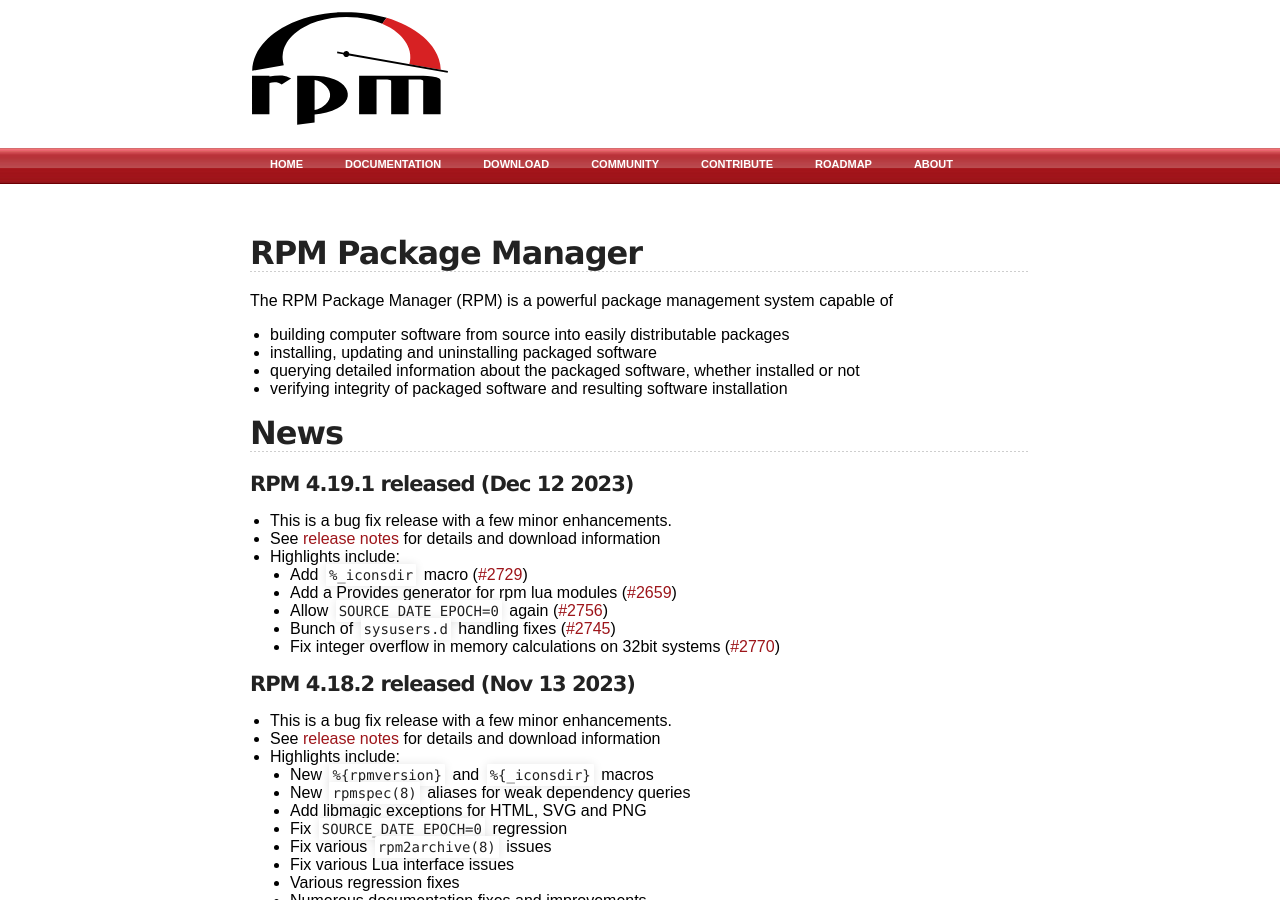
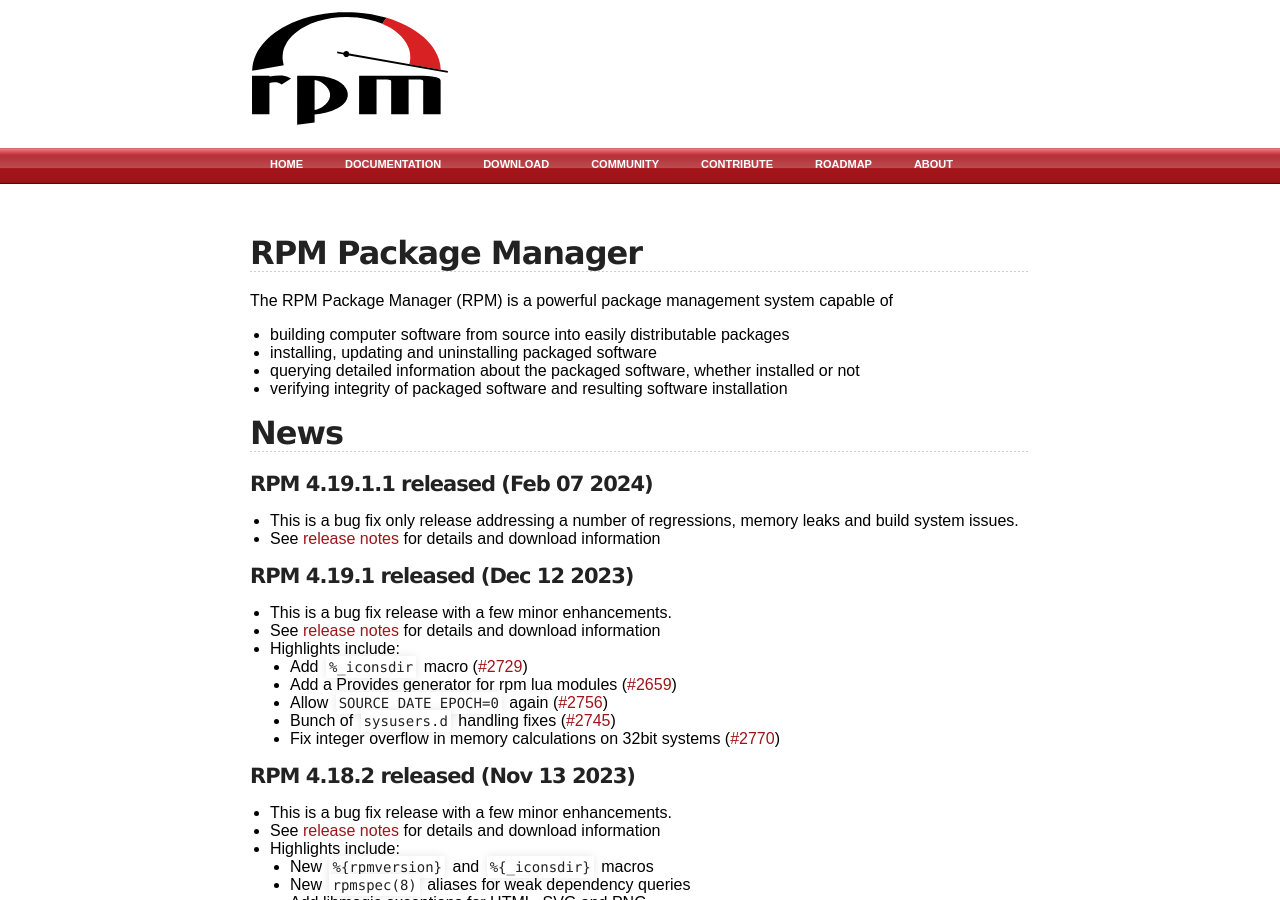
Before and after one commit to rpm-software-management/rpm-web, a Jekyll site: the page built from index.md, in a window 1280 px wide and 900 px high. Built offline with Jekyll 4.4.1, drawn with Linux system fonts in a browser that asks for light colours.

```diff
--- a/index.md
+++ b/index.md
@@ -15,6 +15,11 @@ capable of
 * verifying integrity of packaged software and resulting software installation
 
 ## News
+
+#### RPM 4.19.1.1 released (Feb 07 2024)
+* This is a bug fix only release addressing a number of regressions, memory
+  leaks and build system issues.
+* See [release notes](wiki/Releases/4.19.1.1) for details and download information
 
 #### RPM 4.19.1 released (Dec 12 2023)
 * This is a bug fix release with a few minor enhancements.
```
Also changed, not shown: download.md (+1 -0 lines), timeline.md (+5 -0 lines), wiki/Releases/4.19.1.1.md (added, +22 -0 lines).
